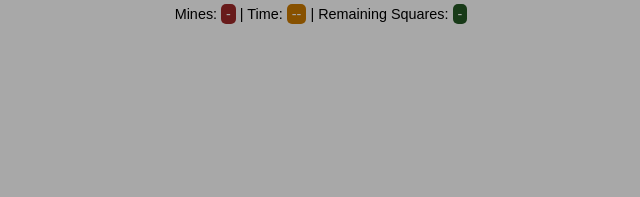
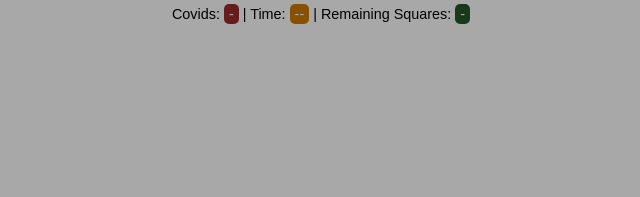
Before and after one commit to Nonimpressed/game-minesweeper, a plain HTML site: page index.html in a window 1280 px wide. Shown: the top 197 px of the page, 319-959 px from the left. Drawn offline with Linux system fonts and the light colour scheme.

Commit message:
adjusted title

```diff
--- a/index.html
+++ b/index.html
@@ -46,7 +46,7 @@
     </div>
 
     <div id="stats">
-        Mines: <span id="mineTotal">-</span> | Time: <span id="timer">--</span> | Remaining Squares: <span id="remaining">-</span>
+        Covids: <span id="mineTotal">-</span> | Time: <span id="timer">--</span> | Remaining Squares: <span id="remaining">-</span>
     </div>
 
     <script src="./script.js"></script>
```
